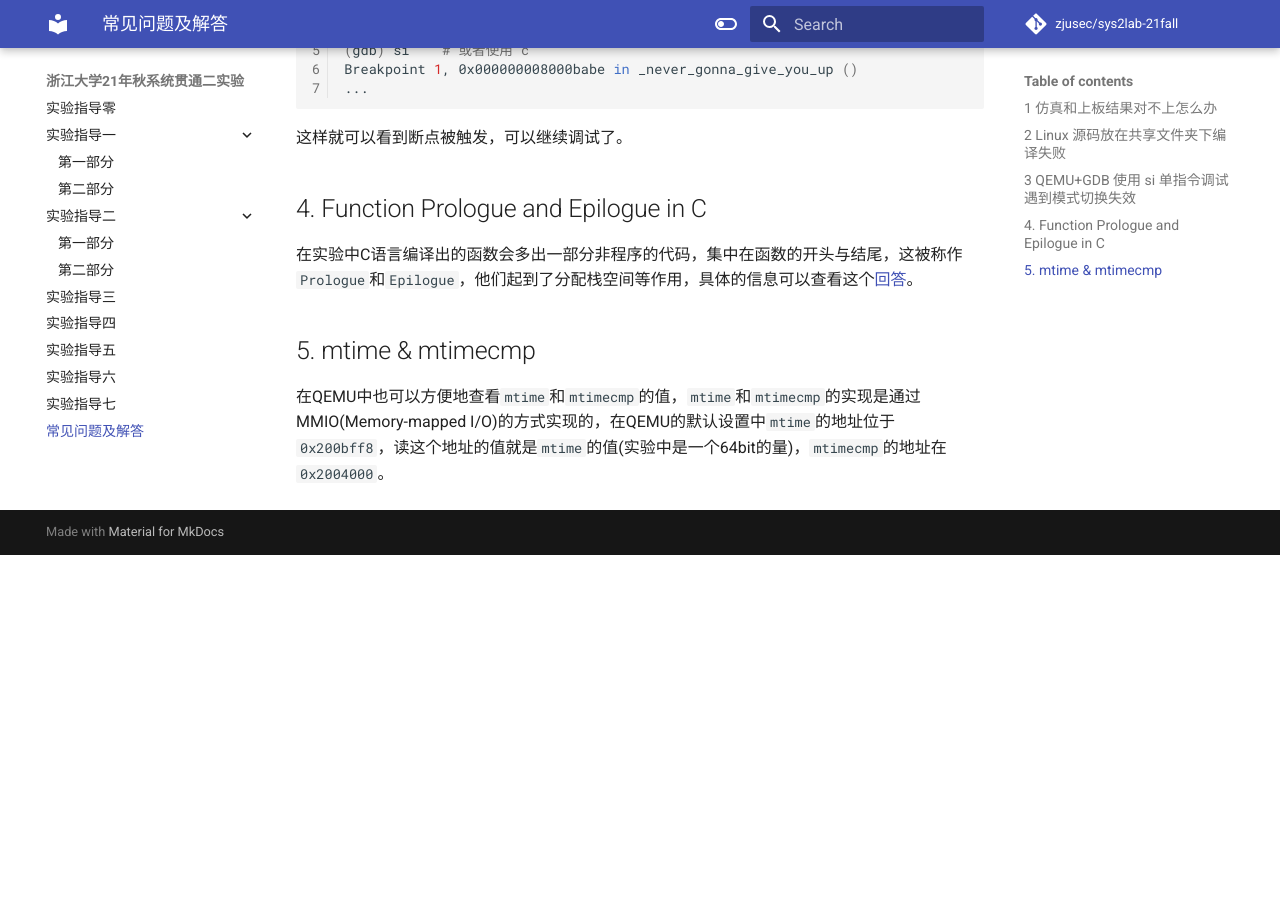
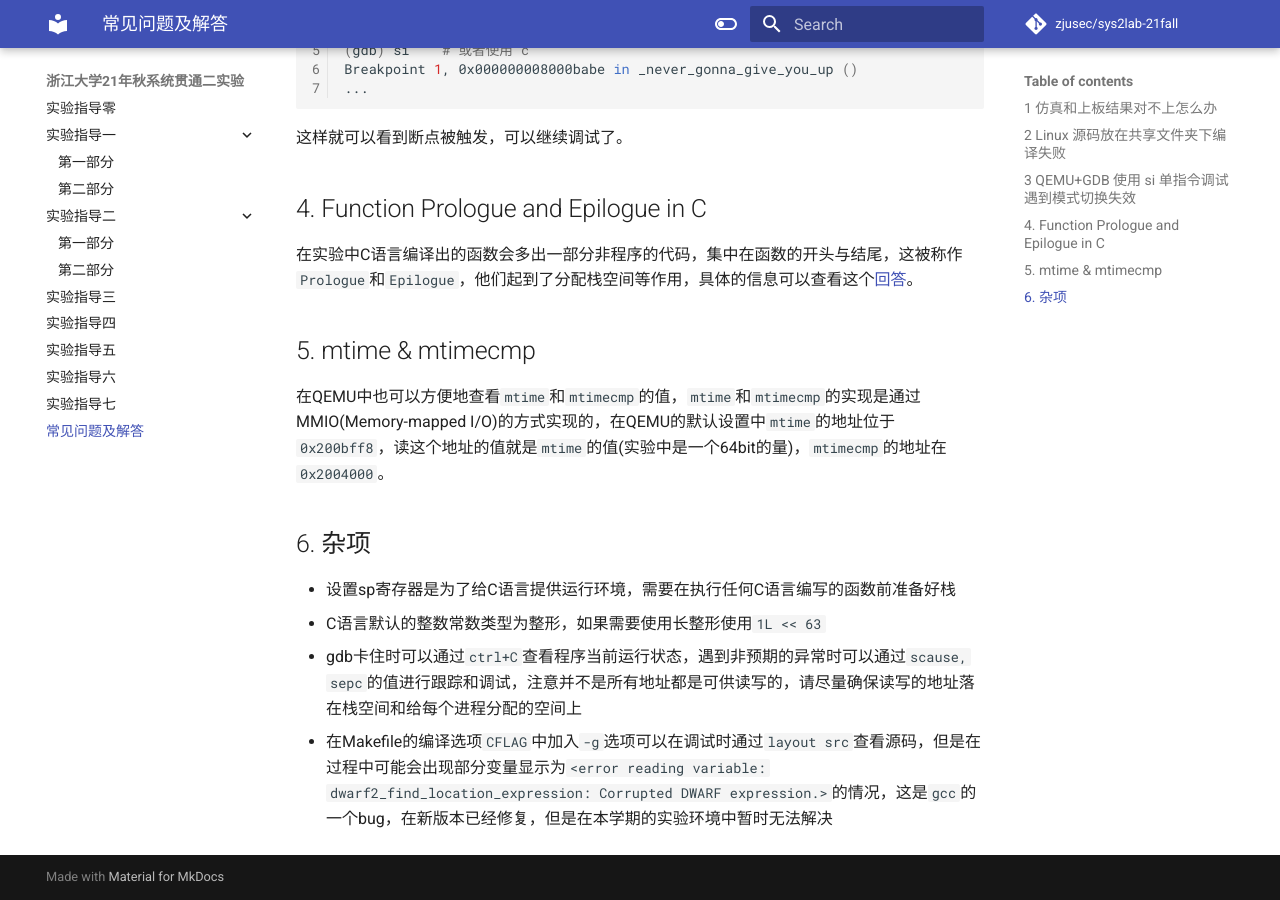
Before and after one commit to zhzh2001/ZJU-rv64os, an MkDocs documentation site: the page built from docs/faq.md, in a window 1280 px wide and 900 px high, scrolled down 685 px. Built offline with MkDocs 1.6.1 and Material for MkDocs 9.7.7, drawn with Linux system fonts in a browser that asks for light colours; before the commit the page ends 1240 px from its top, so only the background shows below that.

Commit message:
[misc] update Q&A

```diff
--- a/docs/faq.md
+++ b/docs/faq.md
@@ -35,3 +35,10 @@ Breakpoint 1, 0x000000008000babe in _never_gonna_give_you_up ()
 ## 5. mtime & mtimecmp
 
 在QEMU中也可以方便地查看`mtime`和`mtimecmp`的值，`mtime`和`mtimecmp`的实现是通过MMIO(Memory-mapped I/O)的方式实现的，在QEMU的默认设置中`mtime`的地址位于`0x200bff8`，读这个地址的值就是`mtime`的值(实验中是一个64bit的量)，`mtimecmp`的地址在`0x2004000`。
+
+## 6. 杂项
+
+* 设置sp寄存器是为了给C语言提供运行环境，需要在执行任何C语言编写的函数前准备好栈
+* C语言默认的整数常数类型为整形，如果需要使用长整形使用`1L << 63`
+* gdb卡住时可以通过`ctrl+C`查看程序当前运行状态，遇到非预期的异常时可以通过`scause, sepc`的值进行跟踪和调试，注意并不是所有地址都是可供读写的，请尽量确保读写的地址落在栈空间和给每个进程分配的空间上
+* 在Makefile的编译选项`CFLAG`中加入`-g`选项可以在调试时通过`layout src`查看源码，但是在过程中可能会出现部分变量显示为`<error reading variable: dwarf2_find_location_expression: Corrupted DWARF expression.>`的情况，这是`gcc`的一个bug，在新版本已经修复，但是在本学期的实验环境中暂时无法解决
```
